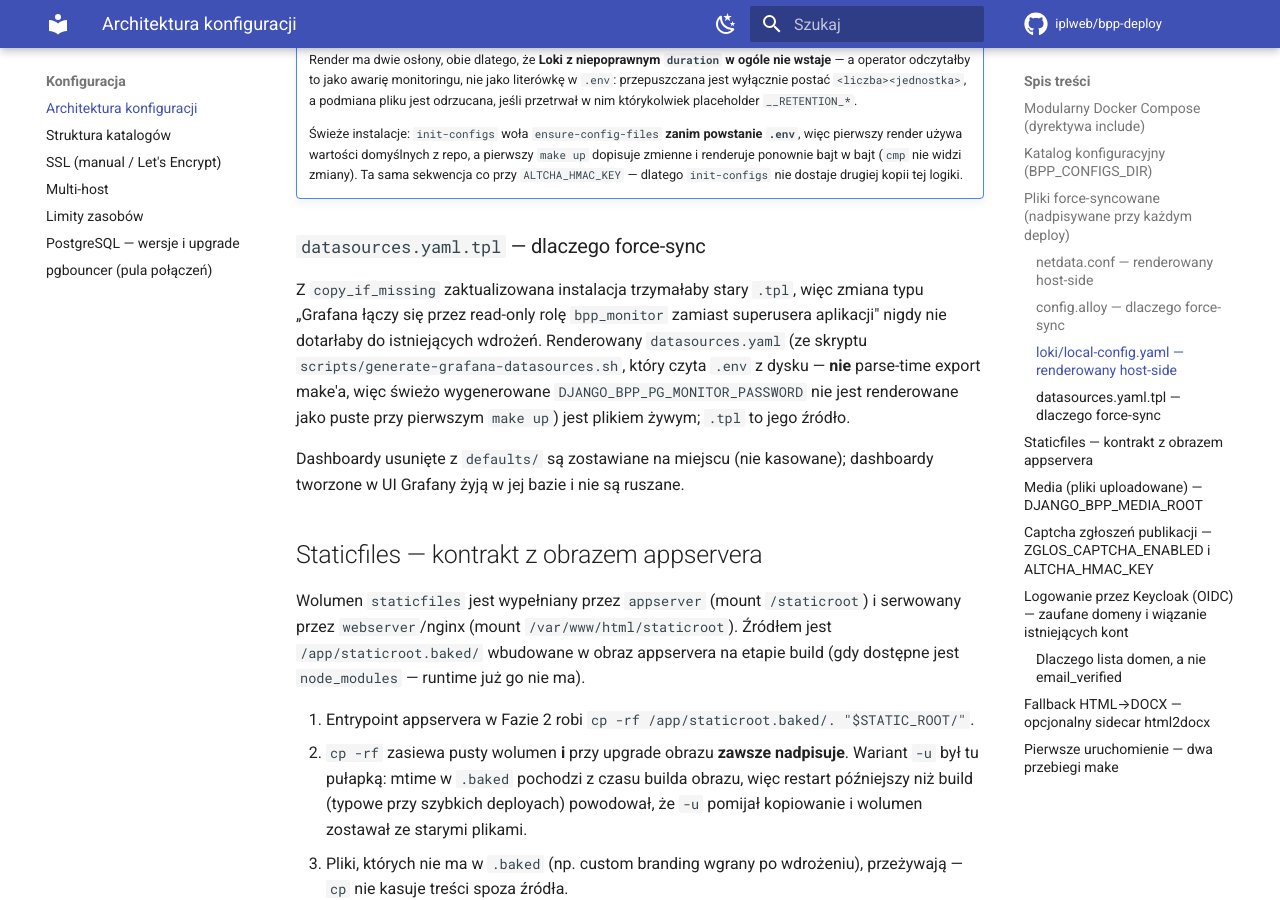
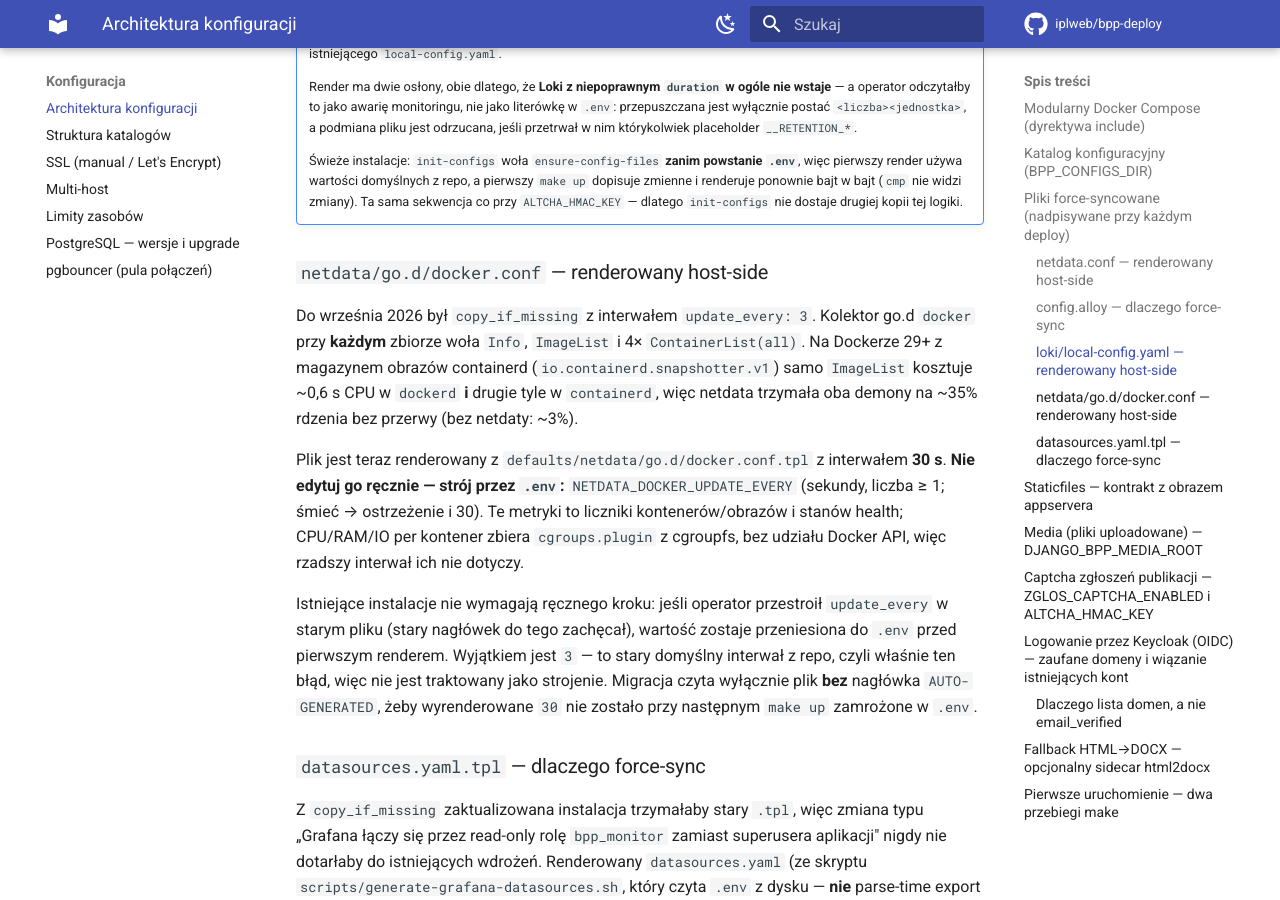
Before and after one commit to iplweb/bpp-deploy, an MkDocs documentation site: the page built from docs/konfiguracja/architektura.md, in a window 1280 px wide and 900 px high, scrolled down 2751 px. Built offline with MkDocs 1.6.1 and Material for MkDocs 9.7.7, drawn with Linux system fonts in a browser that asks for light colours; comment, search, counter and statistics services are not loaded; some of the changed text lies outside the part shown.

Commit message:
fix(netdata): kolektor go.d/docker co 30 s + render z force-syncem
Kolektor go.d `docker` przy kazdym zbiorze wola Info + ImageList +
4x ContainerList(all). Na Dockerze 29+ z magazynem obrazow containerd
(io.containerd.snapshotter.v1) samo ImageList kosztuje ~0,6 s CPU w dockerd
i drugie tyle w containerd. Przy update_every: 3 netdata trzymala oba demony
na ~35% rdzenia bez przerwy (zmierzone na produkcji: bez netdaty ~3%).

- docker.conf -> docker.conf.tpl, interwal 30 s, strojenie przez
  NETDATA_DOCKER_UPDATE_EVERY w .env (smiec -> ostrzezenie + 30)
- ensure-config-files: render + force-sync (copy_if_missing zamrozilby
  poprawke na istniejacych wdrozeniach); migracja recznego strojenia ze
  starego pliku do .env, z wyjatkiem 3 (stary, bledny default) i tylko
  z pliku bez naglowka AUTO-GENERATED
- test_netdata_docker_interval (14 asercji, sprawdzony mutacjami)
- docs: architektura (lista force-sync + podsekcja), netdata-alerty, CLAUDE.md

Co-Authored-By: Claude Opus 5.5 <noreply@anthropic.com>

```diff
--- a/docs/konfiguracja/architektura.md
+++ b/docs/konfiguracja/architektura.md
@@ -37,13 +37,14 @@ configi (`loki/`, `netdata/health.d/`, `netdata/go.d/`) przeżywają aktualizacj
 ## Pliki force-syncowane (nadpisywane przy każdym deploy)
 
 !!! warning "Wyjątek od `copy_if_missing`"
-    Cztery artefakty są **nadpisywane z `defaults/` przy każdym `ensure-config-files`**
+    Poniższe artefakty są **nadpisywane z `defaults/` przy każdym `ensure-config-files`**
     (czyli każdym `make up` / `refresh` / `run`) przez `copy_always` (tylko gdy treść
     się różni):
 
     - `grafana/provisioning/dashboards/*`
     - `grafana/provisioning/datasources/datasources.yaml.tpl`
     - `netdata/netdata.conf`
+    - `netdata/go.d/docker.conf`
     - `alloy/config.alloy`
     - `loki/local-config.yaml`
 
@@ -123,6 +124,27 @@ strojenie przeżywa aktualizację.
     `make up` dopisuje zmienne i renderuje ponownie bajt w bajt (`cmp` nie widzi
     zmiany). Ta sama sekwencja co przy `ALTCHA_HMAC_KEY` — dlatego `init-configs`
     nie dostaje drugiej kopii tej logiki.
+
+### `netdata/go.d/docker.conf` — renderowany host-side
+
+Do września 2026 był `copy_if_missing` z interwałem `update_every: 3`. Kolektor go.d
+`docker` przy **każdym** zbiorze woła `Info`, `ImageList` i 4× `ContainerList(all)`.
+Na Dockerze 29+ z magazynem obrazów containerd (`io.containerd.snapshotter.v1`)
+samo `ImageList` kosztuje ~0,6 s CPU w `dockerd` **i** drugie tyle w `containerd`,
+więc netdata trzymała oba demony na ~35% rdzenia bez przerwy (bez netdaty: ~3%).
+
+Plik jest teraz renderowany z `defaults/netdata/go.d/docker.conf.tpl` z interwałem
+**30 s**. **Nie edytuj go ręcznie — strój przez `.env`:** `NETDATA_DOCKER_UPDATE_EVERY`
+(sekundy, liczba ≥ 1; śmieć → ostrzeżenie i 30). Te metryki to liczniki
+kontenerów/obrazów i stanów health; CPU/RAM/IO per kontener zbiera `cgroups.plugin`
+z cgroupfs, bez udziału Docker API, więc rzadszy interwał ich nie dotyczy.
+
+Istniejące instalacje nie wymagają ręcznego kroku: jeśli operator przestroił
+`update_every` w starym pliku (stary nagłówek do tego zachęcał), wartość zostaje
+przeniesiona do `.env` przed pierwszym renderem. Wyjątkiem jest `3` — to stary
+domyślny interwał z repo, czyli właśnie ten błąd, więc nie jest traktowany jako
+strojenie. Migracja czyta wyłącznie plik **bez** nagłówka `AUTO-GENERATED`, żeby
+wyrenderowane `30` nie zostało przy następnym `make up` zamrożone w `.env`.
 
 ### `datasources.yaml.tpl` — dlaczego force-sync
 
```
Also changed, not shown: CLAUDE.md (+3 -0 lines), docs/monitoring/netdata-alerty.md (+2 -1 lines), 4 other files.
